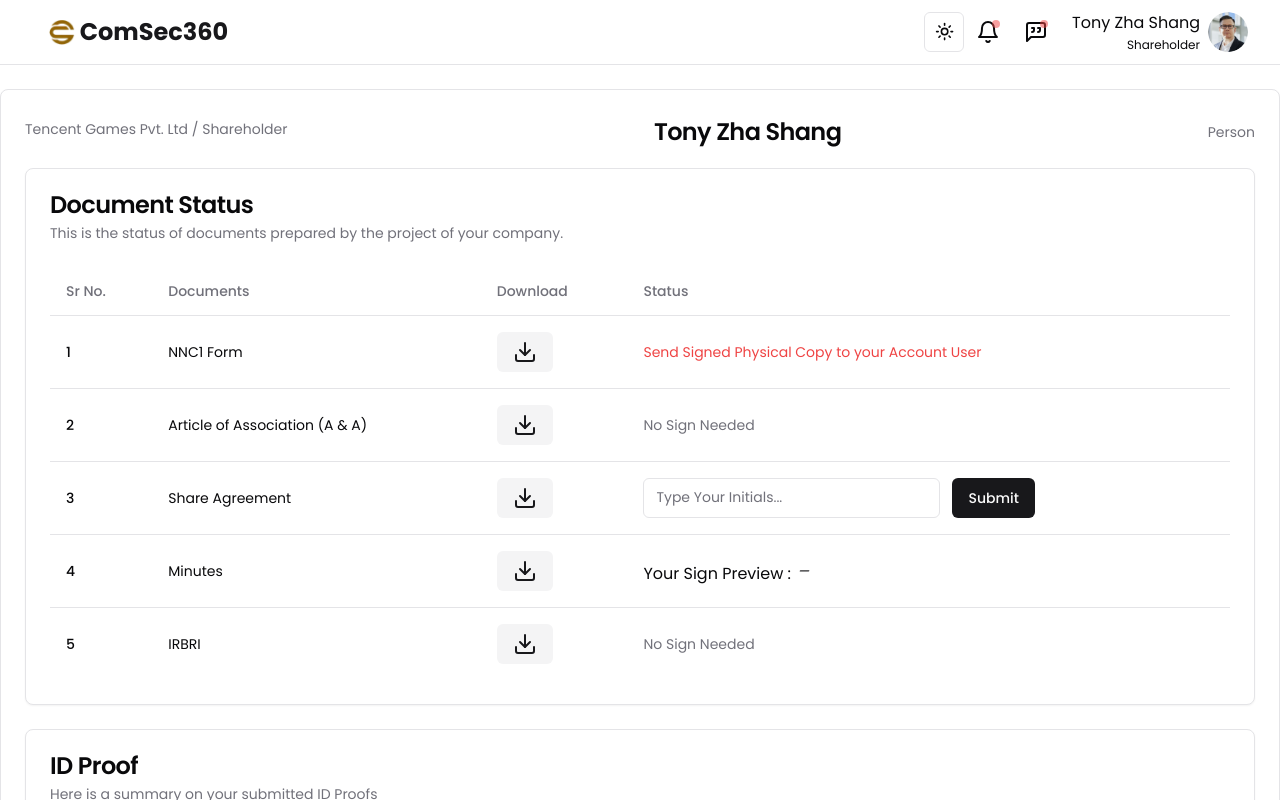
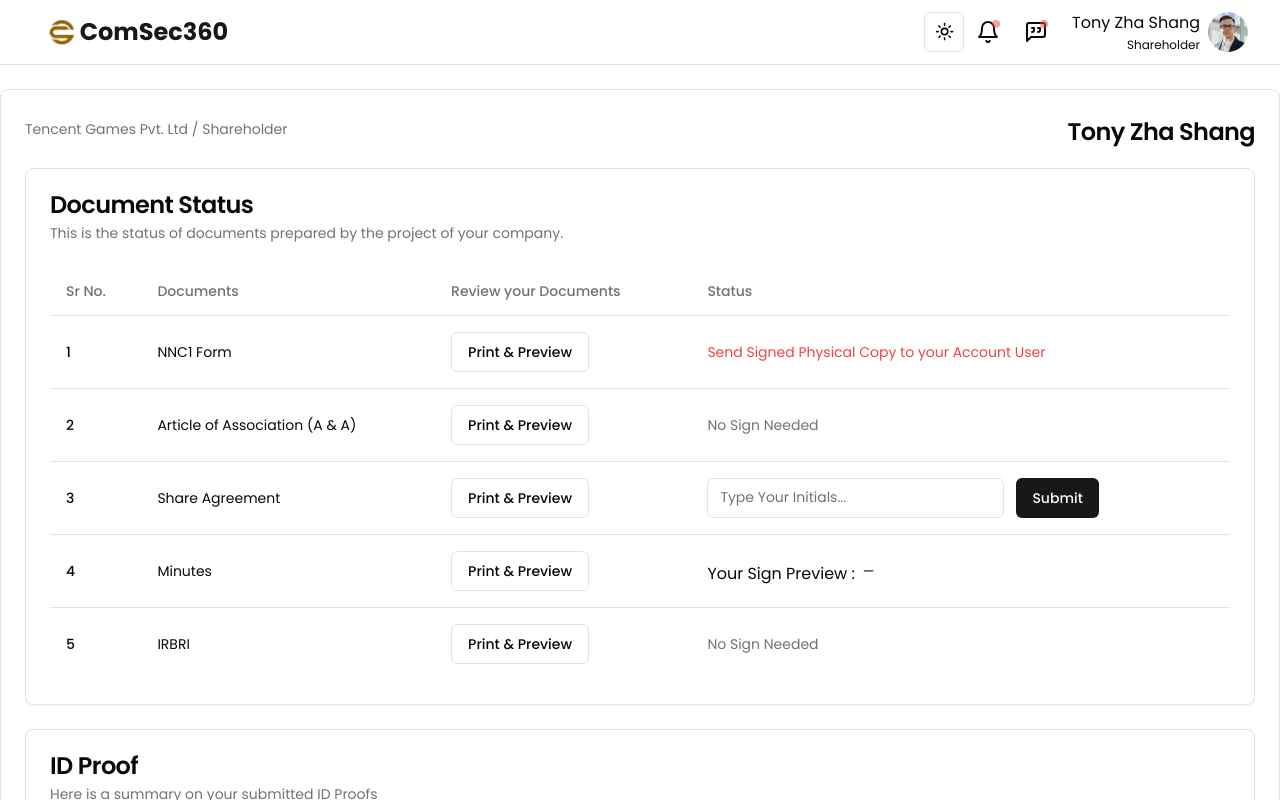
Before and after one commit to omunite215/Shareholder, a Next.js app: page / in a window 1280 px wide. Shown: the top 800 px of the page. Built offline with nearby package versions, Linux system fonts and the light colour scheme.

Commit message:
UI Changes While Meeting

```diff
--- a/components/Forms/index.tsx
+++ b/components/Forms/index.tsx
@@ -65,7 +65,7 @@ const UploadFormTable = () => {
                 <TableRow>
                   <TableHead>Sr No.</TableHead>
                   <TableHead>Documents</TableHead>
-                  <TableHead>Download</TableHead>
+                  <TableHead>Review your Documents</TableHead>
                   <TableHead>Status</TableHead>
                 </TableRow>
               </TableHeader>
--- a/components/LinkButton.tsx
+++ b/components/LinkButton.tsx
@@ -1,21 +1,15 @@
+import Link from "next/link";
 import { buttonVariants } from "./ui/button";
-import { Download } from "lucide-react";
 
-const LinkButton = ({
-  href,
-  download = true,
-}: {
-  href: string;
-  download?: boolean;
-}) => {
+const LinkButton = ({ href }: { href: string }) => {
   return (
-    <a
+    <Link
+      target="_blank"
       href={href}
-      download={download}
-      className={buttonVariants({ variant: "secondary" })}
+      className={buttonVariants({ variant: "outline" })}
     >
-      {download ? <Download /> : "Preview"}
-    </a>
+      Print & Preview
+    </Link>
   );
 };
 
--- a/components/Main.tsx
+++ b/components/Main.tsx
@@ -14,7 +14,6 @@ const Main = () => {
       <CardHeader className="flex flex-row justify-between items-center">
         <CardDescription>Tencent Games Pvt. Ltd / Shareholder</CardDescription>
         <CardTitle>Tony Zha Shang</CardTitle>
-        <CardDescription>Person</CardDescription>
       </CardHeader>
       <CardContent className="space-y-6">
         <UploadFormTable />
```
Also changed, not shown: components/Tables/IDProof.tsx (+8 -2 lines).
